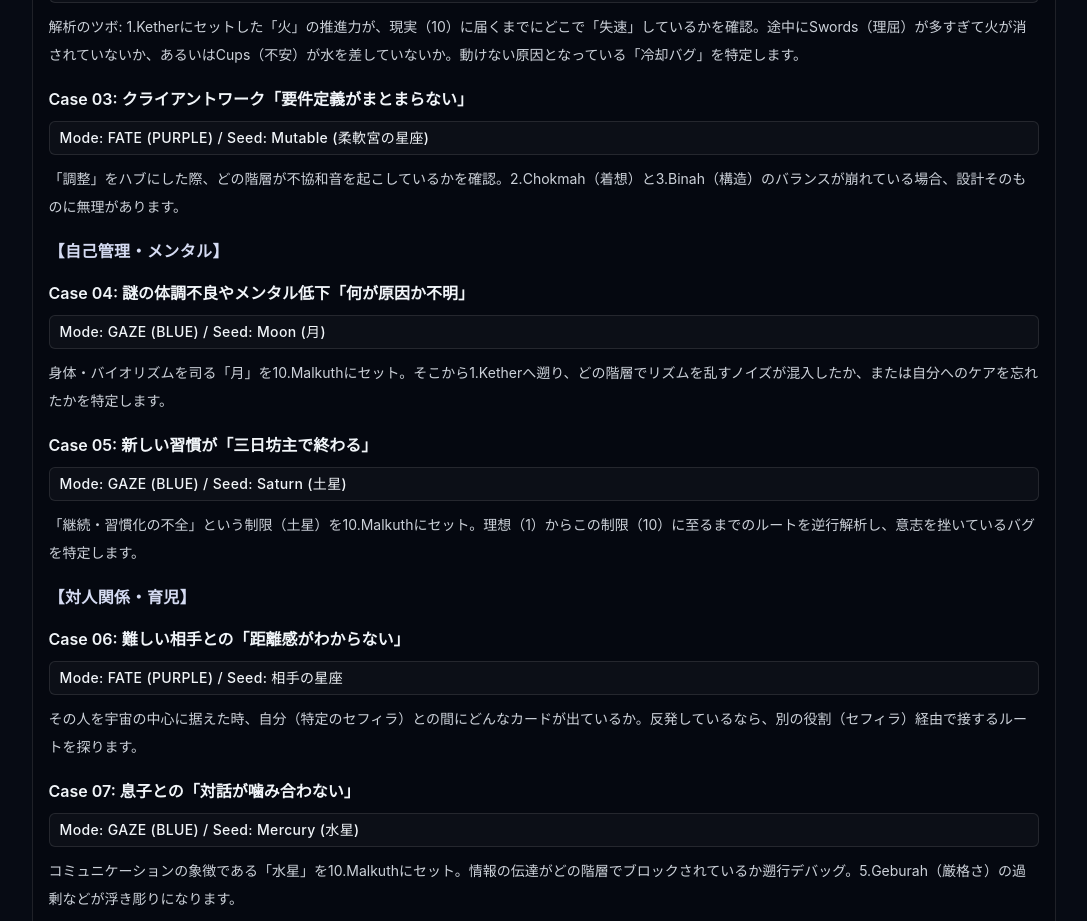
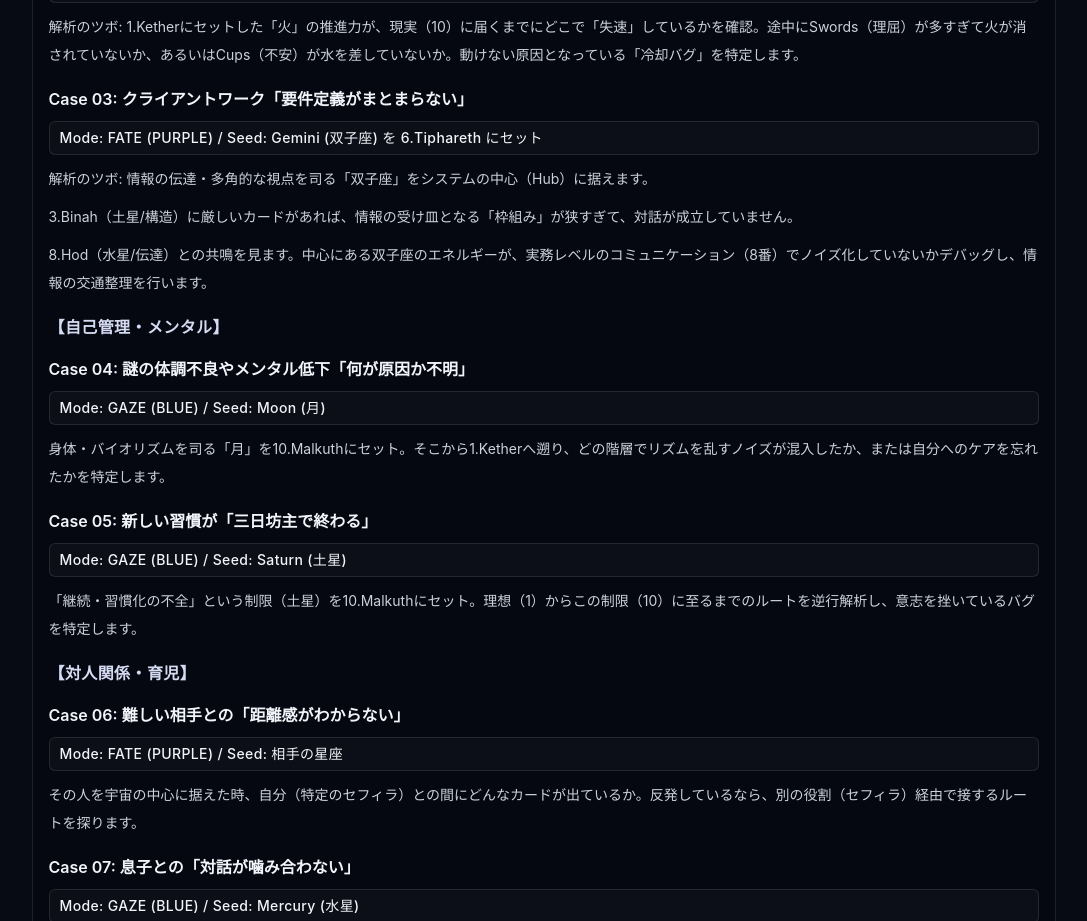
Before and after one commit to kiyotam23/thoth-tarot-spread, a Next.js app: page /manual in a window 1280 px wide. Shown: the part 1080-2001 px from the top of the page, without its empty margins (89-1176 px from the left). Built offline with nearby package versions, Linux system fonts and the light colour scheme.

Commit message:
UI improve

```diff
--- a/app/manual/page.tsx
+++ b/app/manual/page.tsx
@@ -98,8 +98,10 @@ const MANUAL_JP = {
         "Mode: WILL (RED) / Seed: Wands (火のエース)",
         "解析のツボ: 1.Ketherにセットした「火」の推進力が、現実（10）に届くまでにどこで「失速」しているかを確認。途中にSwords（理屈）が多すぎて火が消されていないか、あるいはCups（不安）が水を差していないか。動けない原因となっている「冷却バグ」を特定します。",
         "Case 03: クライアントワーク「要件定義がまとまらない」",
-        "Mode: FATE (PURPLE) / Seed: Mutable (柔軟宮の星座)",
-        "「調整」をハブにした際、どの階層が不協和音を起こしているかを確認。2.Chokmah（着想）と3.Binah（構造）のバランスが崩れている場合、設計そのものに無理があります。",
+        "Mode: FATE (PURPLE) / Seed: Gemini (双子座) を 6.Tiphareth にセット",
+        "解析のツボ: 情報の伝達・多角的な視点を司る「双子座」をシステムの中心（Hub）に据えます。",
+        "3.Binah（土星/構造）に厳しいカードがあれば、情報の受け皿となる「枠組み」が狭すぎて、対話が成立していません。",
+        "8.Hod（水星/伝達）との共鳴を見ます。中心にある双子座のエネルギーが、実務レベルのコミュニケーション（8番）でノイズ化していないかデバッグし、情報の交通整理を行います。",
         "【自己管理・メンタル】",
         "Case 04: 謎の体調不良やメンタル低下「何が原因か不明」",
         "Mode: GAZE (BLUE) / Seed: Moon (月)",
```
